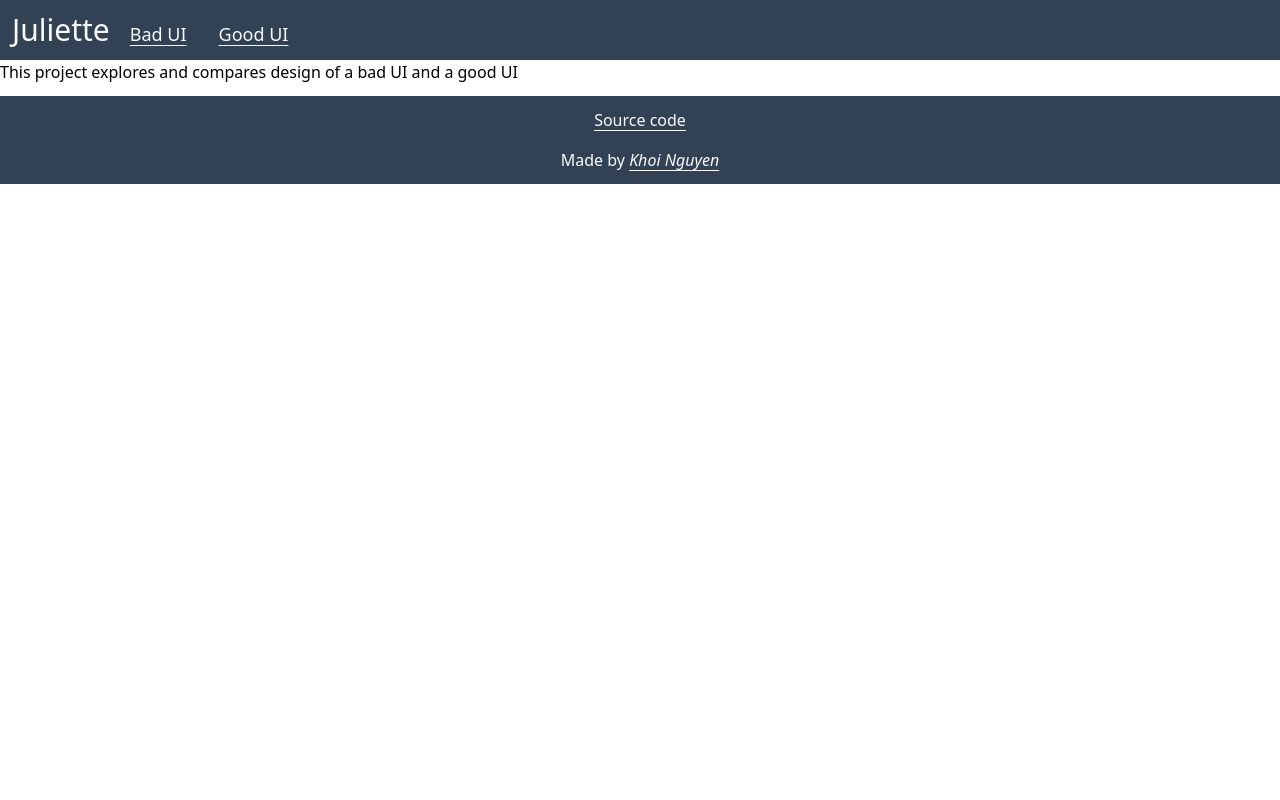
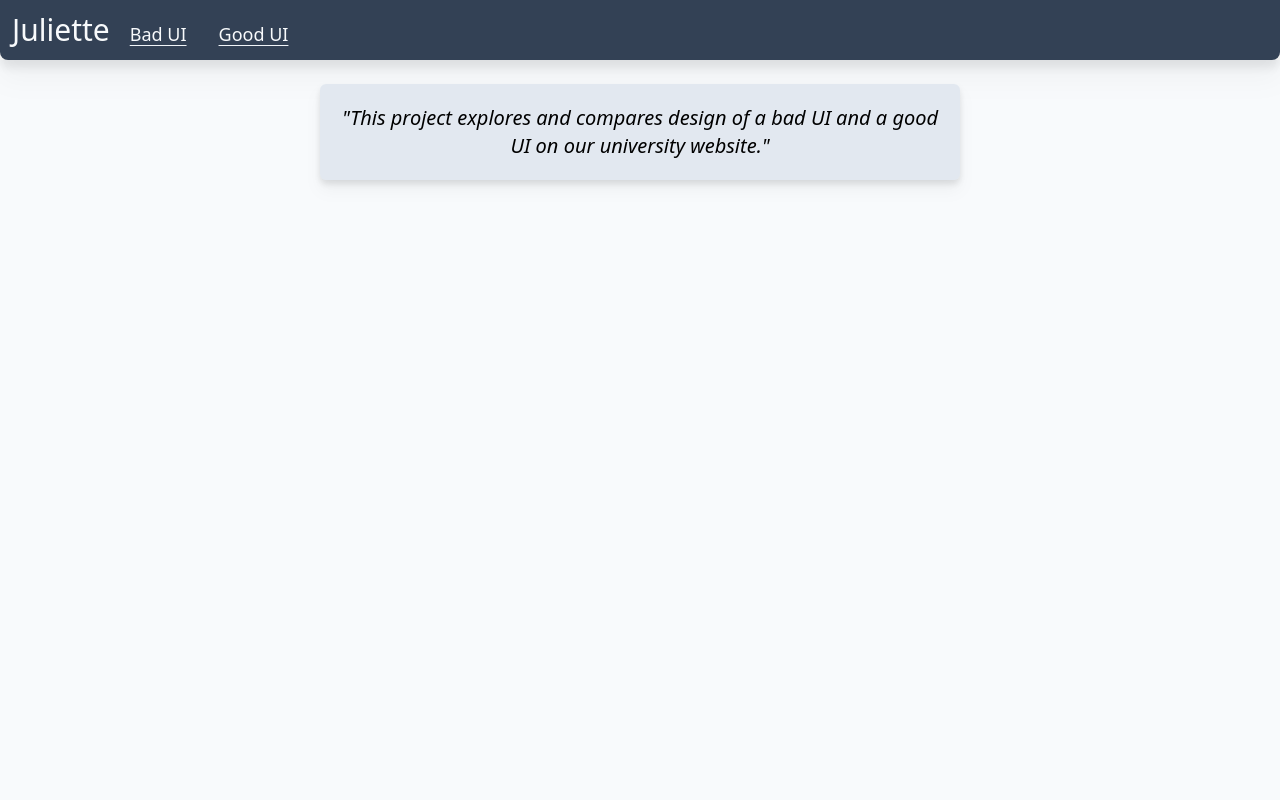
Before and after one commit to KhoiUna/cis-juliette, a Next.js app: page / in a window 1280 px wide. Shown: the top 800 px of the page. Built offline with nearby package versions, Linux system fonts and the light colour scheme.

Commit message:
update UI

```diff
--- a/components/ui/HeaderBar.tsx
+++ b/components/ui/HeaderBar.tsx
@@ -1,9 +1,52 @@
 import NavLink from "./NavLink";
+import { useState } from "react";
+
+const MenuSidebar = ({ toggleMenu }) => {
+  return (
+    <>
+      <div
+        onClick={() => toggleMenu()}
+        className="cursor-pointer sm:hidden absolute left-0 top-0 bg-black opacity-[0.2] w-[100vw] h-[100vh]"
+      ></div>
+
+      <div className="drop-shadow-xl sm:hidden absolute top-0 right-0 bg-slate-700 h-[100vh] w-[50%]">
+        <div className="text-right">
+          <button className="sm:hidden mx-5 my-5" onClick={() => toggleMenu()}>
+            <svg
+              xmlns="http://www.w3.org/2000/svg"
+              className="h-6 w-6"
+              fill="none"
+              viewBox="0 0 24 24"
+              stroke="currentColor"
+              strokeWidth={2}
+            >
+              <path
+                strokeLinecap="round"
+                strokeLinejoin="round"
+                d="M6 18L18 6M6 6l12 12"
+              />
+            </svg>
+          </button>
+
+          <p className="sm:hidden mx-5 my-5 text-lg underline underline-offset-4 decoration-slate-100">
+            <NavLink href={"/bad-ui"} text="Bad UI" />
+          </p>
+          <p className="sm:hidden mx-5 text-lg underline underline-offset-4 decoration-slate-100">
+            <NavLink href={"/good-ui"} text="Good UI" />
+          </p>
+        </div>
+      </div>
+    </>
+  );
+};
 
 const HeaderBar = () => {
+  const [menuOpened, setMenuOpened] = useState<Boolean>(false);
+  const toggleMenu = () => setMenuOpened(!menuOpened);
+
   return (
     <header>
-      <nav className="flex flex-row bg-slate-700 text-slate-50 py-3 px-3 items-baseline justify-between sm:justify-start">
+      <nav className="drop-shadow-xl rounded-b-lg flex flex-row bg-slate-700 text-slate-50 py-3 px-3 items-baseline justify-between sm:justify-start">
         <p className="text-3xl">
           <NavLink href={"/"} text="Juliette" />
         </p>
@@ -14,7 +57,7 @@ const HeaderBar = () => {
           <NavLink href={"/good-ui"} text="Good UI" />
         </p>
 
-        <button className="sm:hidden">
+        <button className="sm:hidden" onClick={toggleMenu}>
           <svg
             xmlns="http://www.w3.org/2000/svg"
             className="h-6 w-6"
@@ -30,6 +73,8 @@ const HeaderBar = () => {
             />
           </svg>
         </button>
+
+        {menuOpened && <MenuSidebar toggleMenu={toggleMenu} />}
       </nav>
     </header>
   );
--- a/containers/Layout.tsx
+++ b/containers/Layout.tsx
@@ -10,11 +10,9 @@ const Layout = ({ children, title }) => {
 
       <HeaderBar />
 
-      <main>
-        <div className="bg-white">{children}</div>
-      </main>
+      <main className="bg-slate-50 py-3 h-[100vh]">{children}</main>
 
-      <footer className="bg-slate-700 text-slate-50 text-center px-3 py-3 mt-3">
+      <footer className="bg-slate-700 text-slate-50 text-center px-4 py-4 ">
         <a
           className="underline underline-offset-4"
           href="https://github.com/KhoiUna/cis-juliette"
--- a/package.json
+++ b/package.json
@@ -9,9 +9,10 @@
     "lint": "next lint"
   },
   "dependencies": {
+    "framer-motion": "^6.3.1",
     "next": "12.1.5",
-    "react": "18.0.0",
-    "react-dom": "18.0.0"
+    "react": "^18.0.0",
+    "react-dom": "^18.0.0"
   },
   "devDependencies": {
     "@babel/core": "^7.17.9",
--- a/pages/bad-ui.tsx
+++ b/pages/bad-ui.tsx
@@ -3,7 +3,7 @@ import Layout from "../containers/Layout";
 const Bad = () => {
   return (
     <Layout title={"Bad UI"}>
-      <>bad</>
+      <>Bad ui</>
     </Layout>
   );
 };
--- a/pages/good-ui.tsx
+++ b/pages/good-ui.tsx
@@ -3,7 +3,7 @@ import Layout from "../containers/Layout";
 const Good = () => {
   return (
     <Layout title={"Good UI"}>
-      <>g</>
+      <>Good ui</>
     </Layout>
   );
 };
--- a/pages/index.tsx
+++ b/pages/index.tsx
@@ -4,7 +4,14 @@ import Layout from "../containers/Layout";
 const Home: NextPage = () => {
   return (
     <Layout title={"UI Research"}>
-      <p>This project explores and compares design of a bad UI and a good UI</p>
+      <div className="mx-4 sm:my-3 sm:mx-[25%] text-center drop-shadow-lg">
+        <div className="bg-slate-200 w-fit mx-auto px-5 py-5 rounded-md">
+          <p className="text-xl italic">
+            {'"'}This project explores and compares design of a bad UI and a
+            good UI on our university website.{'"'}
+          </p>
+        </div>
+      </div>
     </Layout>
   );
 };
```
Also changed, not shown: 1 other file (tests, documents, lock files or other folders).
